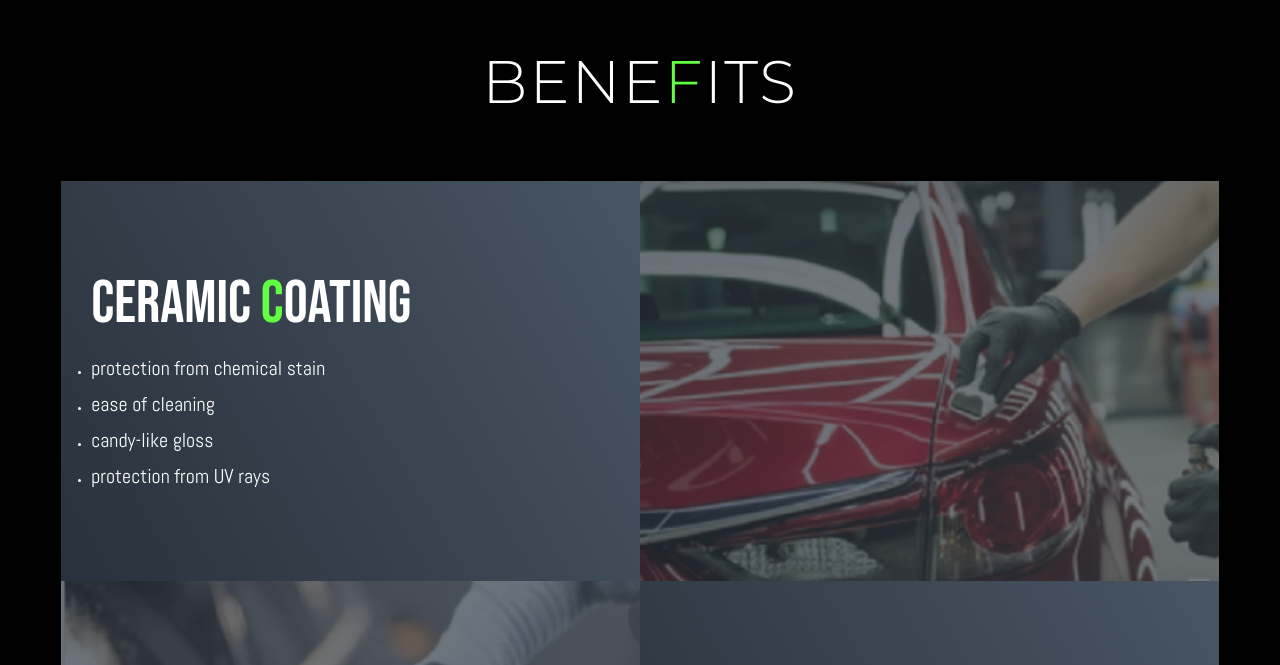
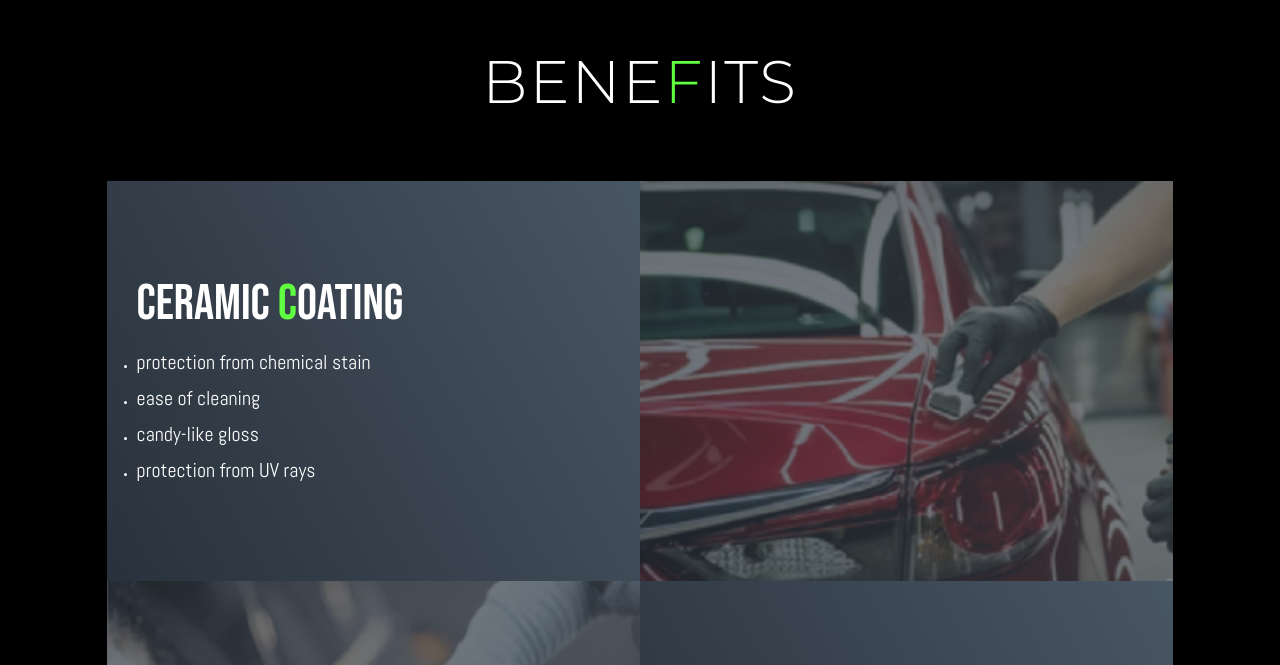
Before and after one commit to shivayogesh/Wheeler-Cleaner, a plain HTML site: page index.html in a window 1280 px wide. Shown: the part 1790-2455 px from the top of the page. Drawn offline with Linux system fonts and the light colour scheme.

Commit message:
Update style.css

```diff
--- a/style.css
+++ b/style.css
@@ -374,7 +374,7 @@ p {
 /* benefits section */
 #benefits .benefits {
 	flex-direction: column;
-	max-width: 1400px;
+	max-width: 1200px;
 	margin: 0 auto;
 	padding: 100px 0;
 }
@@ -401,6 +401,7 @@ p {
 	padding: 30px;
 	flex-basis: 50%;
 	height: 100%;
+	width: 100%;
 	display: flex;
 	align-items: flex-start;
 	justify-content: center;
@@ -413,7 +414,7 @@ p {
 }
 #benefits .benefit-info h1 {
 	font-family: 'Bebas Neue', cursive;
-	font-size: 6rem;
+	font-size: 5rem;
 	font-weight: 500;
 }
 #benefits .benefit-info h2 {
```
